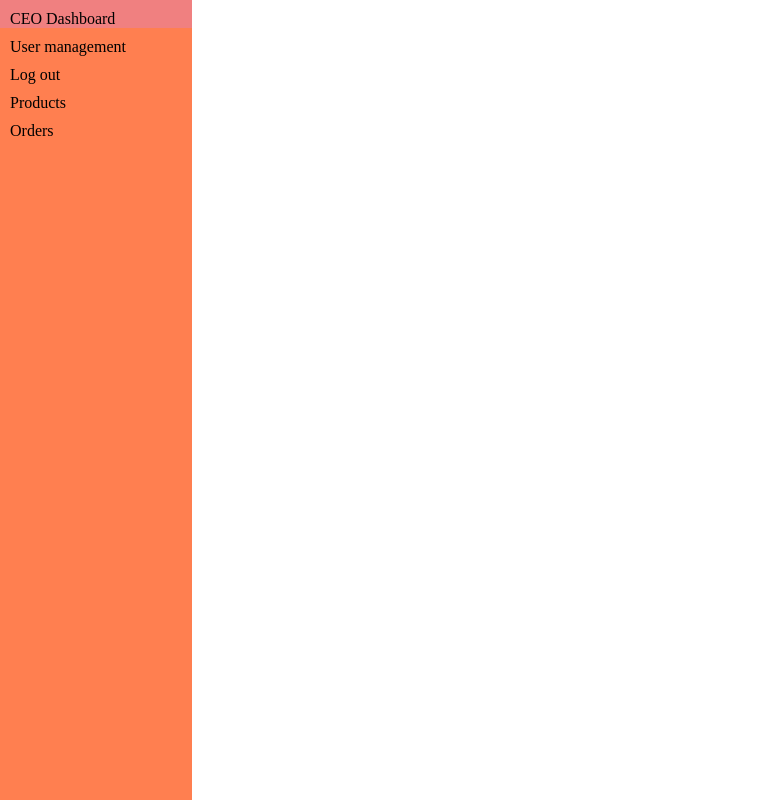
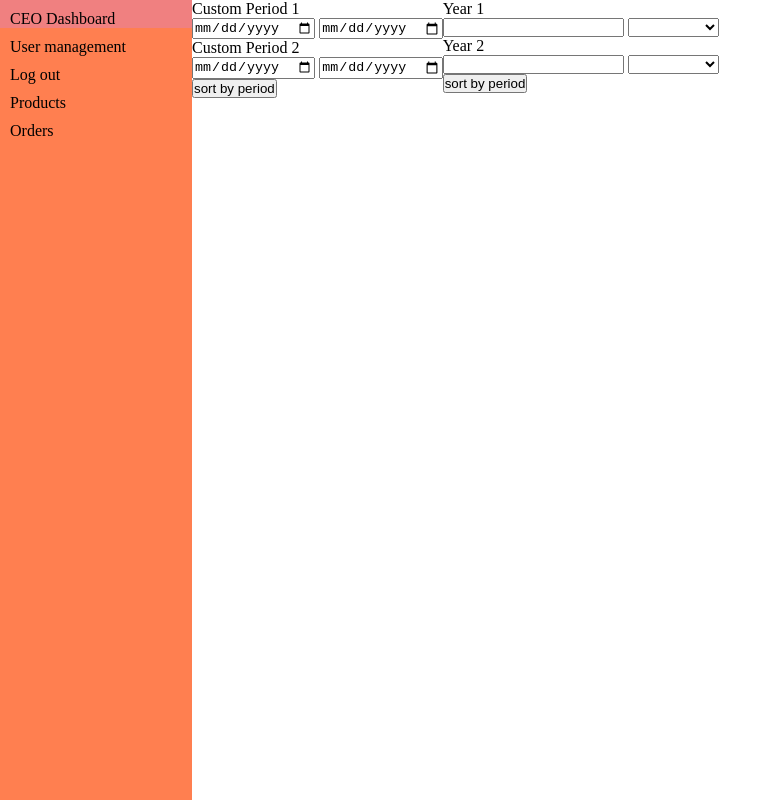
Before and after one commit to AndreasHolmAndersen/NodeJsEksamen2022, a Svelte app in the folder client/: page / in a window 1280 px wide. Shown: the whole page, without its empty margins (0-782 px from the left). Built offline with nearby package versions, Linux system fonts and the light colour scheme.

Commit message:
Seeded alot of data and added sorting functionality in backend + frontend. Also moved some stuff into svelte components.

```diff
--- /dev/null
+++ b/client/src/components/CustomPeriods.svelte
@@ -0,0 +1,27 @@
+<script>
+  import GetDataFromPeriod from "./GetDataFromPeriod.svelte";
+
+  let periodOneStartDate;
+  let periodOneEndDate;
+  let periodTwoStartDate;
+  let periodTwoEndDate;
+</script>
+
+<div class="custom-periods">
+  <div class="custom-period-1">
+    <p>Custom Period 1</p>
+    <input type="date" name="period-1" bind:value={periodOneStartDate} />
+    <input type="date" name="period-1" bind:value={periodOneEndDate} />
+  </div>
+  <div class="custom-period-2">
+    <p>Custom Period 2</p>
+    <input type="date" name="period-2" bind:value={periodTwoStartDate} />
+    <input type="date" name="period-2" bind:value={periodTwoEndDate} />
+  </div>
+  <GetDataFromPeriod
+    {periodOneStartDate}
+    {periodOneEndDate}
+    {periodTwoStartDate}
+    {periodTwoEndDate}
+  />
+</div>
--- /dev/null
+++ b/client/src/components/FixedPeriods.svelte
@@ -0,0 +1,244 @@
+<script>
+  import GetDataFromPeriod from "./GetDataFromPeriod.svelte";
+
+  let periodOneStartYear;
+  let periodOne = {
+    periodOneStart: "01-01",
+    periodOneEnd: "12-31",
+  };
+
+  let periodTwoStartYear;
+  let periodTwo = {
+    periodTwoStart: "01-01",
+    periodTwoEnd: "12-31",
+  };
+</script>
+
+<div class="fixed-periods">
+  <div class="period">
+    <div>
+      <p>Year 1</p>
+      <input type="number" bind:value={periodOneStartYear} />
+      <select bind:value={periodOne} name="periodOne" id="periodOne">
+        <option
+          value={{
+            periodOneStart: "01-01",
+            periodOneEnd: "12-31",
+          }}>Whole Year</option
+        >
+        <option
+          value={{
+            periodOneStart: "01-01",
+            periodOneEnd: "03-31",
+          }}>Q1</option
+        >
+        <option
+          value={{
+            periodOneStart: "04-01",
+            periodOneEnd: "06-30",
+          }}>Q2</option
+        >
+        <option
+          value={{
+            periodOneStart: "07-01",
+            periodOneEnd: "09-30",
+          }}>Q3</option
+        >
+        <option
+          value={{
+            periodOneStart: "10-01",
+            periodOneEnd: "12-31",
+          }}>Q4</option
+        >
+        <option
+          value={{
+            periodOneStart: "01-01",
+            periodOneEnd: "01-31",
+          }}>January</option
+        >
+        <option
+          value={{
+            periodOneStart: "02-01",
+            periodOneEnd: "02-28",
+          }}>February</option
+        >
+        <option
+          value={{
+            periodOneStart: "03-01",
+            periodOneEnd: "03-31",
+          }}>March</option
+        >
+        <option
+          value={{
+            periodOneStart: "04-01",
+            periodOneEnd: "04-30",
+          }}>April</option
+        >
+        <option
+          value={{
+            periodOneStart: "05-01",
+            periodOneEnd: "05-31",
+          }}>May</option
+        >
+        <option
+          value={{
+            periodOneStart: "06-01",
+            periodOneEnd: "06-30",
+          }}>June</option
+        >
+        <option
+          value={{
+            periodOneStart: "07-01",
+            periodOneEnd: "07-31",
+          }}>July</option
+        >
+        <option
+          value={{
+            periodOneStart: "08-01",
+            periodOneEnd: "08-31",
+          }}>August</option
+        >
+        <option
+          value={{
+            periodOneStart: "09-01",
+            periodOneEnd: "09-30",
+          }}>September</option
+        >
+        <option
+          value={{
+            periodOneStart: "10-01",
+            periodOneEnd: "10-31",
+          }}>October</option
+        >
+        <option
+          value={{
+            periodOneStart: "11-01",
+            periodOneEnd: "11-30",
+          }}>November</option
+        >
+        <option
+          value={{
+            periodOneStart: "12-01",
+            periodOneEnd: "12-31",
+          }}>December</option
+        >
+      </select>
+      <p>Year 2</p>
+      <input type="number" bind:value={periodTwoStartYear} />
+      <select bind:value={periodTwo} name="periodTwo" id="periodTwo">
+        <option
+          value={{
+            periodTwoStart: "01-01",
+            periodTwoEnd: "12-31",
+          }}>Whole Year</option
+        >
+        <option
+          value={{
+            periodTwoStart: "01-01",
+            periodTwoEnd: "03-31",
+          }}>Q1</option
+        >
+        <option
+          value={{
+            periodTwoStart: "04-01",
+            periodTwoEnd: "06-30",
+          }}>Q2</option
+        >
+        <option
+          value={{
+            periodTwoStart: "07-01",
+            periodTwoEnd: "09-30",
+          }}>Q3</option
+        >
+        <option
+          value={{
+            periodTwoStart: "10-01",
+            periodTwoEnd: "12-31",
+          }}>Q4</option
+        >
+        <option
+          value={{
+            periodTwoStart: "01-01",
+            periodTwoEnd: "01-31",
+          }}>January</option
+        >
+        <option
+          value={{
+            periodTwoStart: "02-01",
+            periodTwoEnd: "02-28",
+          }}>February</option
+        >
+        <option
+          value={{
+            periodTwoStart: "03-01",
+            periodTwoEnd: "03-31",
+          }}>March</option
+        >
+        <option
+          value={{
+            periodTwoStart: "04-01",
+            periodTwoEnd: "04-30",
+          }}>April</option
+        >
+        <option
+          value={{
+            periodTwoStart: "05-01",
+            periodTwoEnd: "05-31",
+          }}>May</option
+        >
+        <option
+          value={{
+            periodTwoStart: "06-01",
+            periodTwoEnd: "06-30",
+          }}>June</option
+        >
+        <option
+          value={{
+            periodTwoStart: "07-01",
+            periodTwoEnd: "07-31",
+          }}>July</option
+        >
+        <option
+          value={{
+            periodTwoStart: "08-01",
+            periodTwoEnd: "08-31",
+          }}>August</option
+        >
+        <option
+          value={{
+            periodTwoStart: "09-01",
+            periodTwoEnd: "09-30",
+          }}>September</option
+        >
+        <option
+          value={{
+            periodTwoStart: "10-01",
+            periodTwoEnd: "10-31",
+          }}>October</option
+        >
+        <option
+          value={{
+            periodTwoStart: "11-01",
+            periodTwoEnd: "11-30",
+          }}>November</option
+        >
+        <option
+          value={{
+            periodTwoStart: "12-01",
+            periodTwoEnd: "12-31",
+          }}>December</option
+        >
+      </select>
+    </div>
+  </div>
+
+  <GetDataFromPeriod
+    periodOneStartDate={`${periodOneStartYear}-${periodOne.periodOneStart}`}
+    periodOneEndDate={`${periodOneStartYear}-${periodOne.periodOneEnd}`}
+    periodTwoStartDate={`${periodTwoStartYear}-${periodTwo.periodTwoStart}`}
+    periodTwoEndDate={`${periodTwoStartYear}-${periodTwo.periodTwoEnd}`}
+  />
+</div>
+
+<style>
+</style>
--- /dev/null
+++ b/client/src/components/GetDataFromPeriod.svelte
@@ -0,0 +1,33 @@
+<script>
+  import { dataFromPeriods } from "../stores/stores";
+
+  export let periodOneStartDate;
+  export let periodOneEndDate;
+  export let periodTwoStartDate;
+  export let periodTwoEndDate;
+  export let data;
+
+  const getDataFromPeriod = async () => {
+    const res = await fetch("http://localhost:3000/orders/period", {
+      headers: {
+        "Content-Type": "application/json",
+      },
+      method: "POST",
+      body: JSON.stringify({
+        periodOneStartDate,
+        periodOneEndDate,
+        periodTwoStartDate,
+        periodTwoEndDate,
+      }),
+      credentials: "include",
+    });
+    data = await res.json();
+    dataFromPeriods.set(data);
+  };
+</script>
+
+<button
+  on:click={() => {
+    getDataFromPeriod();
+  }}>sort by period</button
+>
--- a/client/src/components/Router.svelte
+++ b/client/src/components/Router.svelte
@@ -7,6 +7,7 @@
   import CustomNav from "./CustomNav.svelte";
   import Products from "../pages/Products.svelte";
   import Orders from "../pages/Orders.svelte";
+  import Dashboard from "../pages/Dashboard.svelte";
 </script>
 
 <Router primary={false}>
@@ -14,6 +15,7 @@
   <CustomNav />
   <!-- {/if} -->
 
+  <Route path="/" component={Dashboard} />
   <Route path="/login" component={Login} />
   <Route path="/users" component={Users} />
   <Route path="/products" component={Products} />
--- /dev/null
+++ b/client/src/pages/Dashboard.svelte
@@ -0,0 +1,12 @@
+<script>
+  import CustomPeriods from "../components/CustomPeriods.svelte";
+  import FixedPeriods from "../components/FixedPeriods.svelte";
+  import { dataFromPeriods } from "../stores/stores";
+</script>
+
+<CustomPeriods />
+
+<FixedPeriods />
+{#if $dataFromPeriods[0] !== undefined}
+  <p>{console.log($dataFromPeriods)}</p>
+{/if}
--- a/client/src/stores/stores.js
+++ b/client/src/stores/stores.js
@@ -1,3 +1,4 @@
 import { writable } from "svelte/store";
 
 export const user = writable(null);
+export const dataFromPeriods = writable([]);
```
Also changed, not shown: 2 other files (tests, documents, lock files or other folders). Lines whose indentation alone changed are shown as unchanged.
